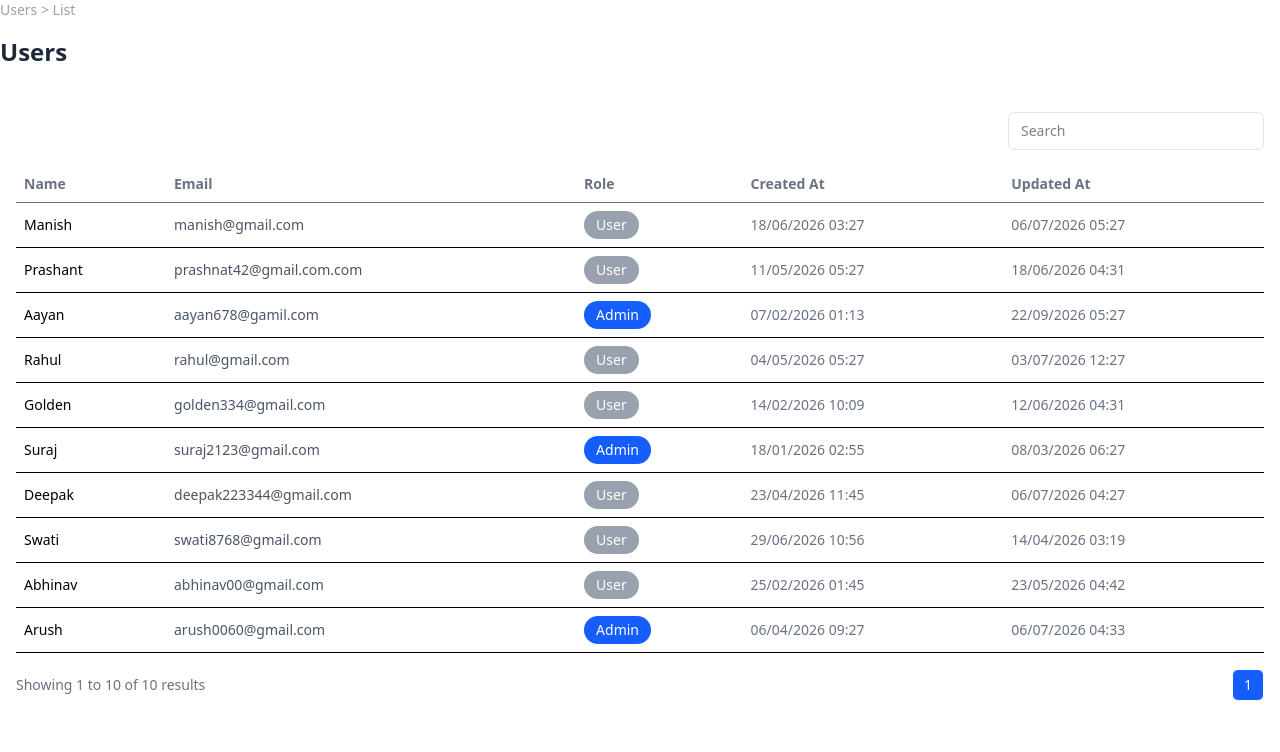
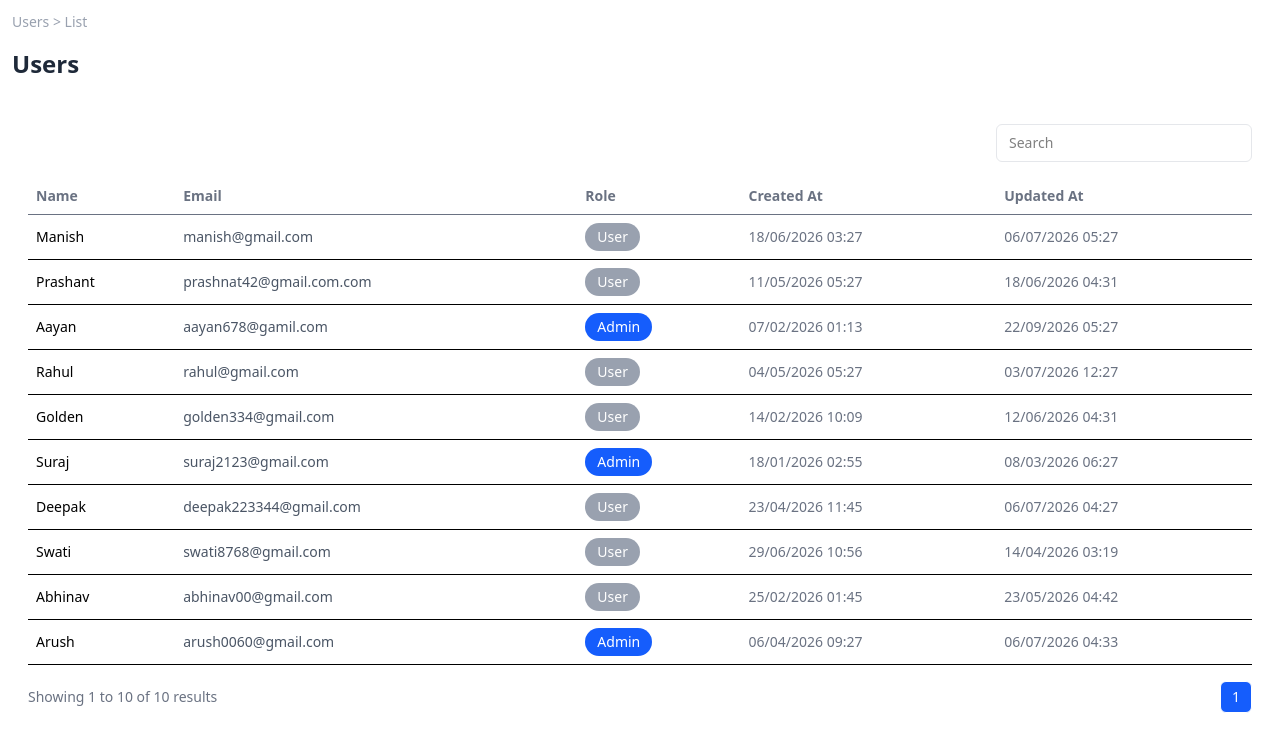
Before and after one commit to Kriti98ranjan/week3-next-tailwind-frontend, a Next.js app: page /dashboard/users in a window 1280 px wide. Shown: the top 752 px of the page. Built offline with nearby package versions, Linux system fonts and the light colour scheme.

Commit message:
add padding

```diff
--- a/app/dashboard/users/page.jsx
+++ b/app/dashboard/users/page.jsx
@@ -40,7 +40,7 @@ export default function UsersPage() {
   }
 
   return (
-    <div className="space-y-4">
+    <div className="space-y-4 p-3">
       <p className="text-sm text-gray-400">Users &gt; List</p>
 
       <h1 className="text-2xl font-bold text-gray-800">
@@ -63,7 +63,7 @@ export default function UsersPage() {
 
         {/* Table */}
 
-        <div className="overflow-x-auto">
+        <div>
           <table className="w-full text-sm text-left min-w-160">
             <thead>
               <tr className="border-b text-gray-500">
```
